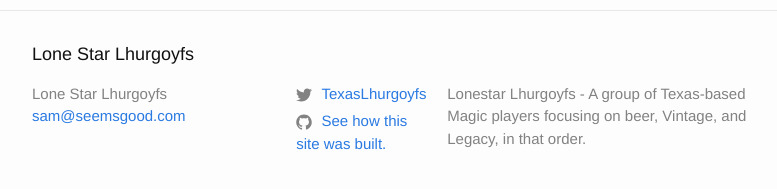
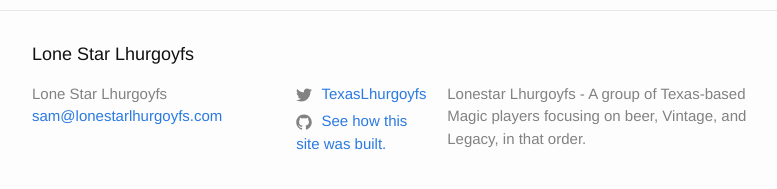
Before and after one commit to LoneStarLhurgoyfs/lonestarlhurgoyfs.github.io, a Jekyll site: the page built from index.md, in a window 1280 px wide and 900 px high, scrolled down 2901 px. Shown: the part 685-874 px from the top of the window, without its empty margins (238-1015 px from the left). Built offline with Jekyll 4.4.1, drawn with Linux system fonts in a browser that asks for light colours.

Commit message:
Updating email

```diff
--- a/_config.yml
+++ b/_config.yml
@@ -30,7 +30,7 @@ gems:
 exclude:
   - Gemfile
   - Gemfile.lock
-email:	sam@seemsgood.com
+email:	sam@lonestarlhurgoyfs.com
 subtitle: "Here for the beer."
 url: https://lonestarlhurgoyfs.com
 lang: en
```
